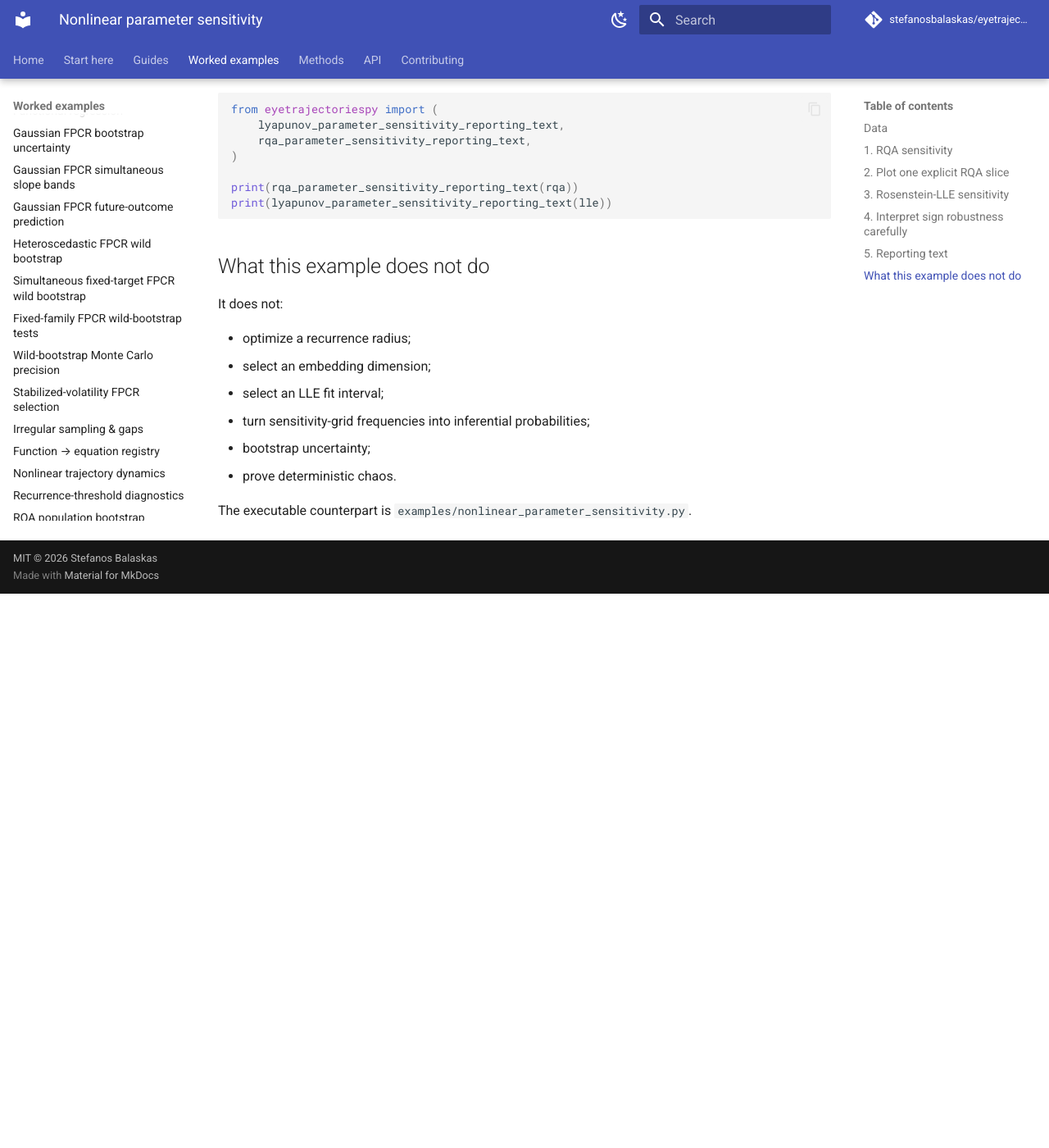
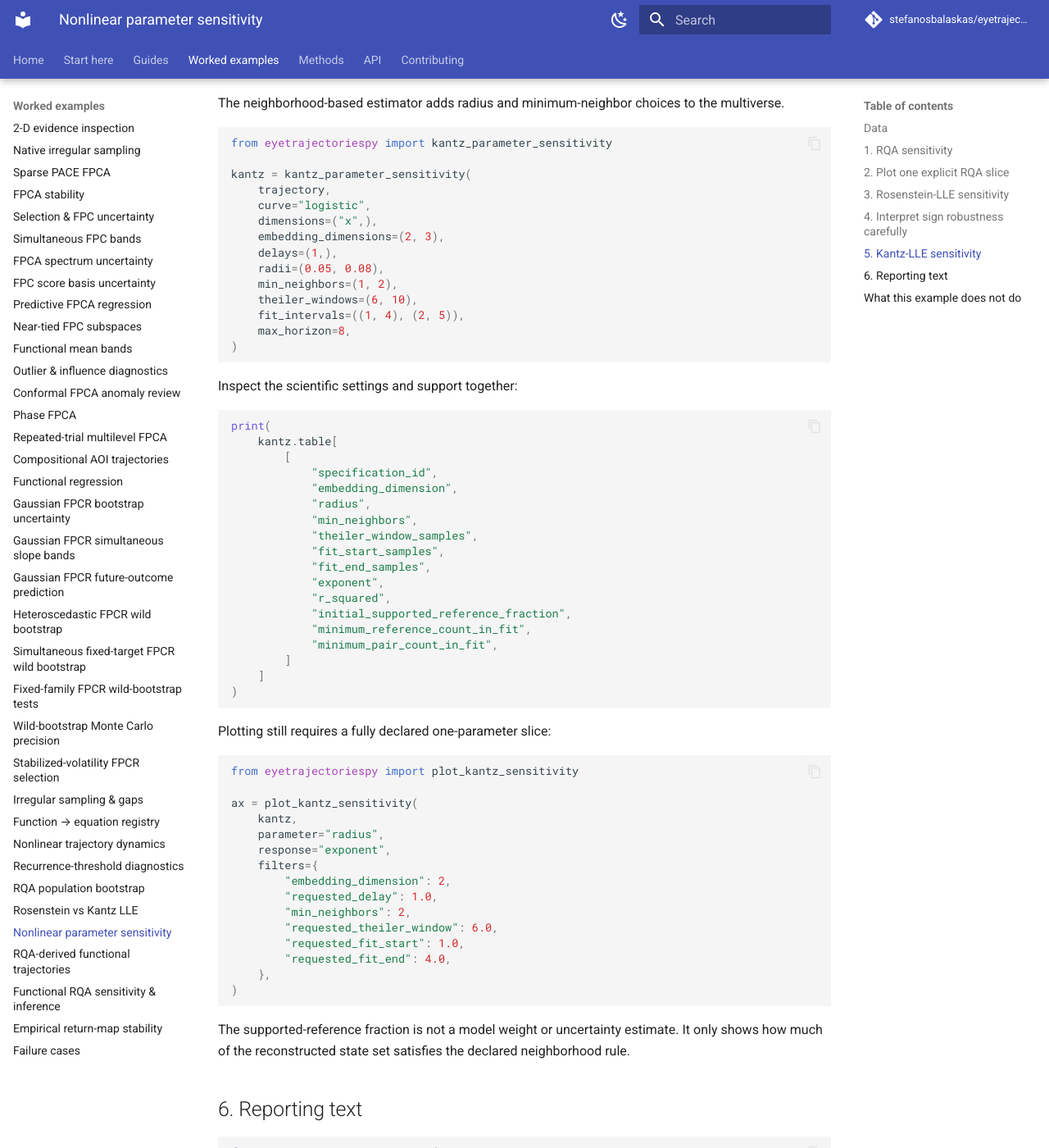
Before and after one commit to stefanosbalaskas/eyetrajectoriespy, an MkDocs documentation site: the page built from docs/examples/nonlinear-parameter-sensitivity.md, in a window 1280 px wide and 1400 px high, scrolled down 3627 px. Shown: the whole window at 82% size. Built offline with MkDocs 1.6.1 and Material for MkDocs 9.7.7, drawn with Linux system fonts in a browser that asks for light colours; comment, search, counter and statistics services are not loaded; before the commit the page ends 4351 px from its top, so only the background shows below that; some of the changed text lies outside the part shown.

Commit message:
Extend worked example with Kantz sensitivity

````diff
--- a/docs/examples/nonlinear-parameter-sensitivity.md
+++ b/docs/examples/nonlinear-parameter-sensitivity.md
@@ -166,16 +166,85 @@ The positive-specification fraction is not a p-value, posterior probability, or
 
 The more important diagnostic is the complete table: whether sign, magnitude, fit quality, or usable-pair support changes materially when the reconstruction or fit interval changes.
 
-## 5. Reporting text
+## 5. Kantz-LLE sensitivity
+
+The neighborhood-based estimator adds radius and minimum-neighbor choices to the multiverse.
+
+```python
+from eyetrajectoriespy import kantz_parameter_sensitivity
+
+kantz = kantz_parameter_sensitivity(
+    trajectory,
+    curve="logistic",
+    dimensions=("x",),
+    embedding_dimensions=(2, 3),
+    delays=(1,),
+    radii=(0.05, 0.08),
+    min_neighbors=(1, 2),
+    theiler_windows=(6, 10),
+    fit_intervals=((1, 4), (2, 5)),
+    max_horizon=8,
+)
+```
+
+Inspect the scientific settings and support together:
+
+```python
+print(
+    kantz.table[
+        [
+            "specification_id",
+            "embedding_dimension",
+            "radius",
+            "min_neighbors",
+            "theiler_window_samples",
+            "fit_start_samples",
+            "fit_end_samples",
+            "exponent",
+            "r_squared",
+            "initial_supported_reference_fraction",
+            "minimum_reference_count_in_fit",
+            "minimum_pair_count_in_fit",
+        ]
+    ]
+)
+```
+
+Plotting still requires a fully declared one-parameter slice:
+
+```python
+from eyetrajectoriespy import plot_kantz_sensitivity
+
+ax = plot_kantz_sensitivity(
+    kantz,
+    parameter="radius",
+    response="exponent",
+    filters={
+        "embedding_dimension": 2,
+        "requested_delay": 1.0,
+        "min_neighbors": 2,
+        "requested_theiler_window": 6.0,
+        "requested_fit_start": 1.0,
+        "requested_fit_end": 4.0,
+    },
+)
+```
+
+The supported-reference fraction is not a model weight or uncertainty estimate. It only shows how much of the reconstructed state set satisfies the declared neighborhood rule.
+
+## 6. Reporting text
+
 
 ```python
 from eyetrajectoriespy import (
+    kantz_parameter_sensitivity_reporting_text,
     lyapunov_parameter_sensitivity_reporting_text,
     rqa_parameter_sensitivity_reporting_text,
 )
 
 print(rqa_parameter_sensitivity_reporting_text(rqa))
 print(lyapunov_parameter_sensitivity_reporting_text(lle))
+print(kantz_parameter_sensitivity_reporting_text(kantz))
 ```
 
 ## What this example does not do
@@ -185,6 +254,7 @@ It does not:
 - optimize a recurrence radius;
 - select an embedding dimension;
 - select an LLE fit interval;
+- select a Kantz radius or minimum-neighbor rule;
 - turn sensitivity-grid frequencies into inferential probabilities;
 - bootstrap uncertainty;
 - prove deterministic chaos.
````
